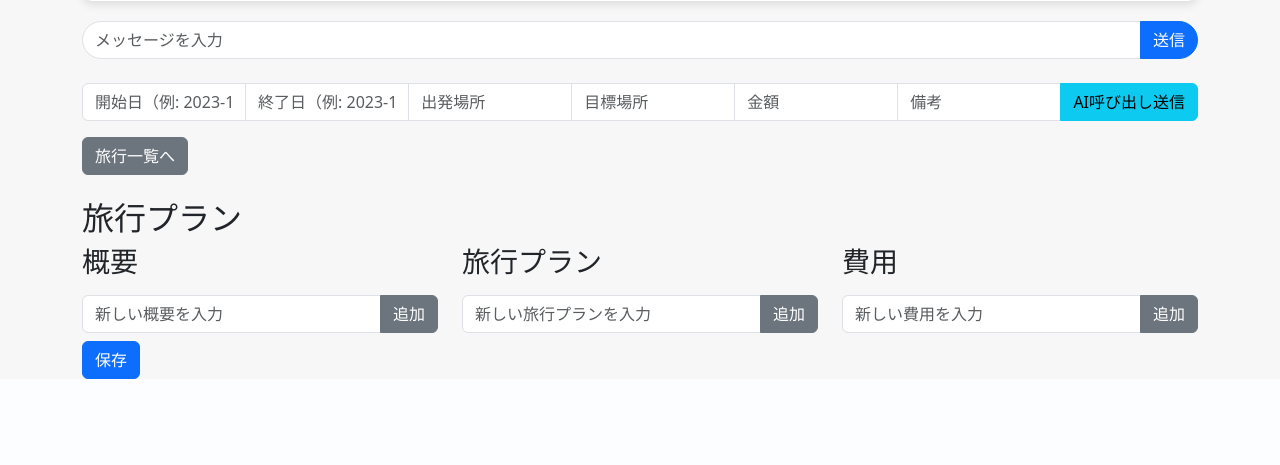
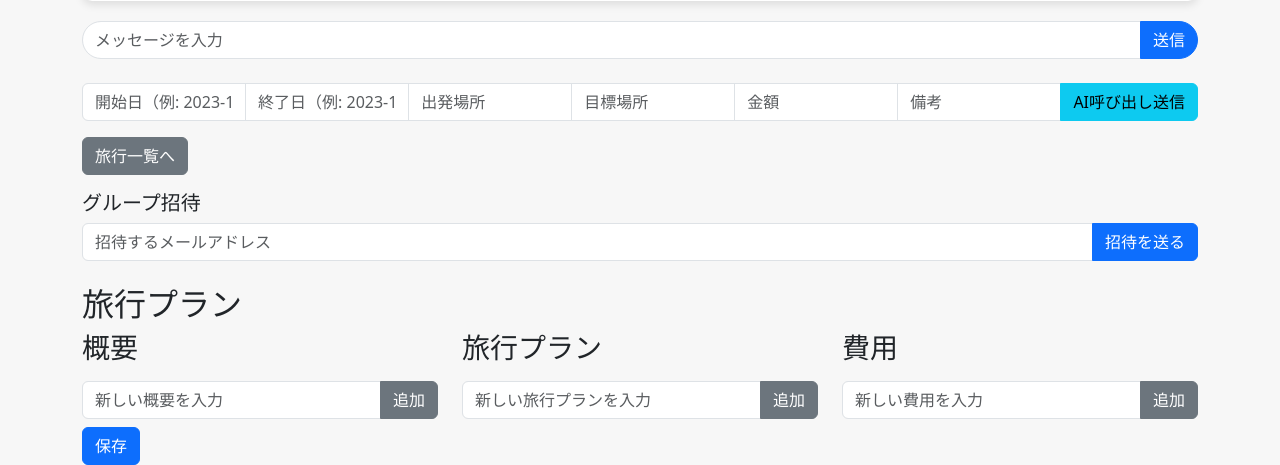
Before and after one commit to Yutak6116/travel-hub-test, a Flask app: template templates/chat.html in a window 1280 px wide. Shown: the part 507-972 px from the top of the page. Before the commit the page ends 886 px from the top, so only its background shows below. Run offline with Flask 3, Linux system fonts and the light colour scheme; the template is opened without the code that fills it, so the values that code supplies are empty; some libraries are stand-ins or nearby versions.

Commit message:
チャット画面からのグループ招待機能の追加

```diff
--- a/templates/chat.html
+++ b/templates/chat.html
@@ -92,18 +92,64 @@
       <!-- 簡単AI呼び出しセクション（デザインをchatの入力欄と統一） -->
       <div class="input-group mt-4">
         <!-- 日程を開始日・終了日に分割 -->
-        <input id="aiStartDate" type="text" class="form-control" placeholder="開始日（例: 2023-10-31）" />
-        <input id="aiEndDate" type="text" class="form-control" placeholder="終了日（例: 2023-11-05）" />
-        <input id="aiDeparture" type="text" class="form-control" placeholder="出発場所" />
-        <input id="aiDestination" type="text" class="form-control" placeholder="目標場所" />
-        <input id="aiCost" type="text" class="form-control" placeholder="金額" />
-        <input id="aiNote" type="text" class="form-control" placeholder="備考" />
+        <input
+          id="aiStartDate"
+          type="text"
+          class="form-control"
+          placeholder="開始日（例: 2023-10-31）"
+        />
+        <input
+          id="aiEndDate"
+          type="text"
+          class="form-control"
+          placeholder="終了日（例: 2023-11-05）"
+        />
+        <input
+          id="aiDeparture"
+          type="text"
+          class="form-control"
+          placeholder="出発場所"
+        />
+        <input
+          id="aiDestination"
+          type="text"
+          class="form-control"
+          placeholder="目標場所"
+        />
+        <input
+          id="aiCost"
+          type="text"
+          class="form-control"
+          placeholder="金額"
+        />
+        <input
+          id="aiNote"
+          type="text"
+          class="form-control"
+          placeholder="備考"
+        />
         <button id="aiCallBtn" class="btn btn-info">AI呼び出し送信</button>
       </div>
 
       <a href="{{ url_for('group.travels') }}" class="btn btn-secondary mt-3"
         >旅行一覧へ</a
       >
+      <div class="invite-section mt-3">
+        <h5>グループ招待</h5>
+        <form id="inviteForm">
+          <div class="input-group">
+            <input
+              type="email"
+              class="form-control"
+              placeholder="招待するメールアドレス"
+              id="inviteEmail"
+              required
+            />
+            <button type="submit" class="btn btn-primary">招待を送る</button>
+          </div>
+        </form>
+        <div id="inviteMessage" class="mt-2"></div>
+      </div>
     </div>
     <!-- 旅行プラン表示＆編集セクション（ドラッグアンドドロップリスト） -->
     <div class="container mt-4">
@@ -388,21 +434,42 @@
       });
 
       // 簡単AI呼び出し用のイベントリスナー（送信者は現在のユーザーとし、メッセージ先頭に"@AI"を付与）
-      document.getElementById("aiCallBtn").addEventListener("click", function () {
+      document
+        .getElementById("aiCallBtn")
+        .addEventListener("click", function () {
           const startDate = document.getElementById("aiStartDate").value.trim();
           const endDate = document.getElementById("aiEndDate").value.trim();
           const departure = document.getElementById("aiDeparture").value.trim();
-        const destination = document.getElementById("aiDestination").value.trim();
+          const destination = document
+            .getElementById("aiDestination")
+            .value.trim();
           const cost = document.getElementById("aiCost").value.trim();
           const note = document.getElementById("aiNote").value.trim();
-        if (!startDate && !endDate && !departure && !destination && !cost && !note) return;
+          if (
+            !startDate &&
+            !endDate &&
+            !departure &&
+            !destination &&
+            !cost &&
+            !note
+          )
+            return;
 
-        const dateText = startDate && endDate ? startDate + " ～ " + endDate : startDate || endDate;
-        const aiMessage = "@AI AI呼び出し要求:\n日程: " + dateText +
-                          "\n出発場所: " + departure +
-                          "\n目標場所: " + destination +
-                          "\n金額: " + cost +
-                          "\n備考: " + note;
+          const dateText =
+            startDate && endDate
+              ? startDate + " ～ " + endDate
+              : startDate || endDate;
+          const aiMessage =
+            "@AI AI呼び出し要求:\n日程: " +
+            dateText +
+            "\n出発場所: " +
+            departure +
+            "\n目標場所: " +
+            destination +
+            "\n金額: " +
+            cost +
+            "\n備考: " +
+            note;
           socket.emit("send_message", {
             user: userName,
             message: aiMessage,
@@ -419,9 +486,36 @@
         });
 
       // jQuery UI datepicker の有効化
-      $(function(){
+      $(function () {
         $("#aiStartDate").datepicker({ dateFormat: "yy-mm-dd" });
         $("#aiEndDate").datepicker({ dateFormat: "yy-mm-dd" });
+      });
+
+      // 招待送信用のAJAX処理の例
+      $("#inviteForm").submit(function (e) {
+        e.preventDefault();
+        var email = $("#inviteEmail").val().trim();
+        if (!email) {
+          return;
+        }
+        $.ajax({
+          url: "{{ url_for('chat.chat_invite', room_id=room.id) }}", // エンドポイント名を修正
+          method: "POST",
+          data: { invite_email: email },
+          success: function (response) {
+            $("#inviteMessage")
+              .text("招待を送信しました。")
+              .removeClass("text-danger")
+              .addClass("text-success");
+            $("#inviteEmail").val("");
+          },
+          error: function () {
+            $("#inviteMessage")
+              .text("招待の送信に失敗しました。")
+              .removeClass("text-success")
+              .addClass("text-danger");
+          },
+        });
       });
     </script>
     <script>
```
Also changed, not shown: routes/chat_routes.py (+23 -1 lines). Lines whose indentation alone changed are shown as unchanged.
